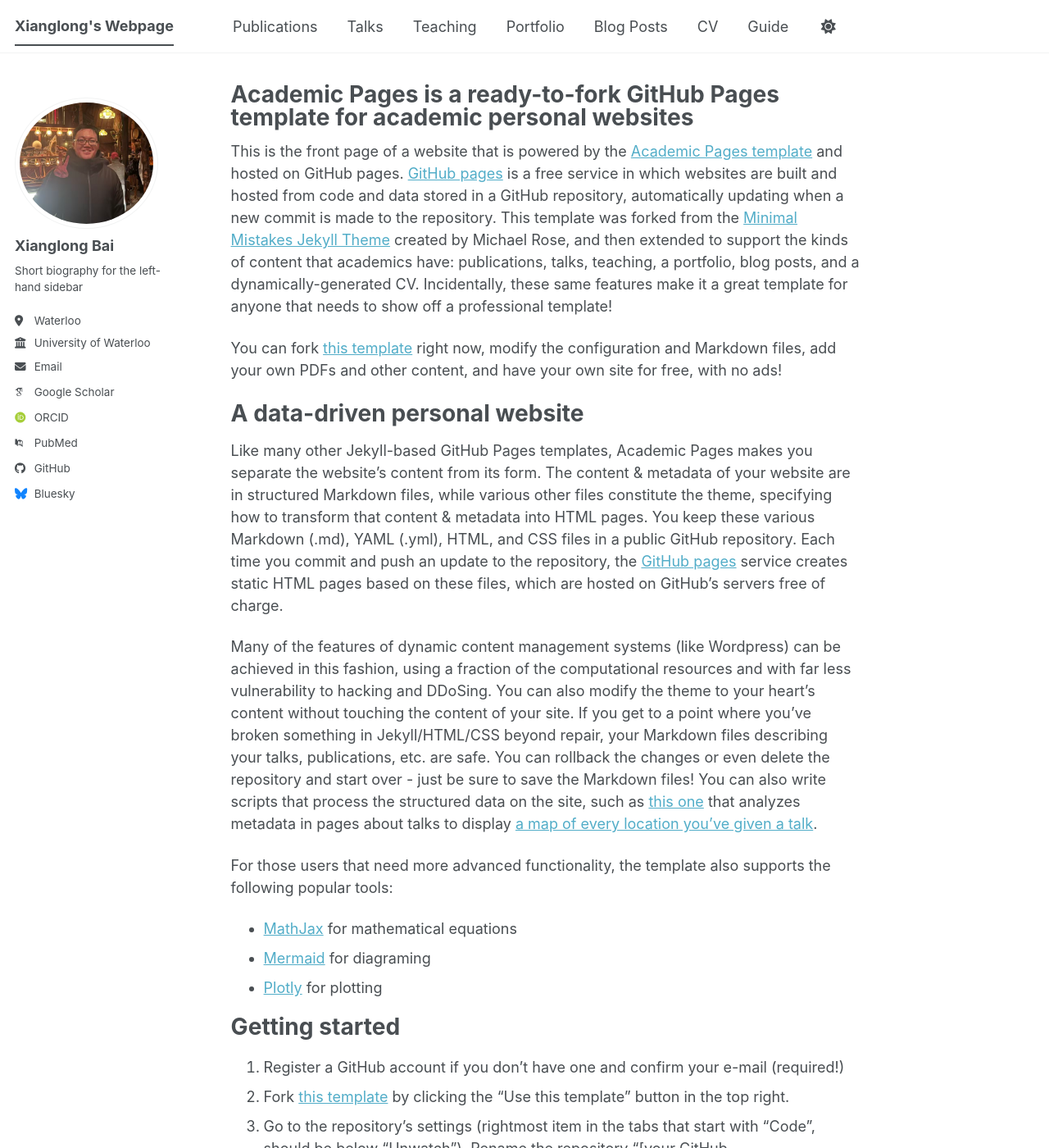
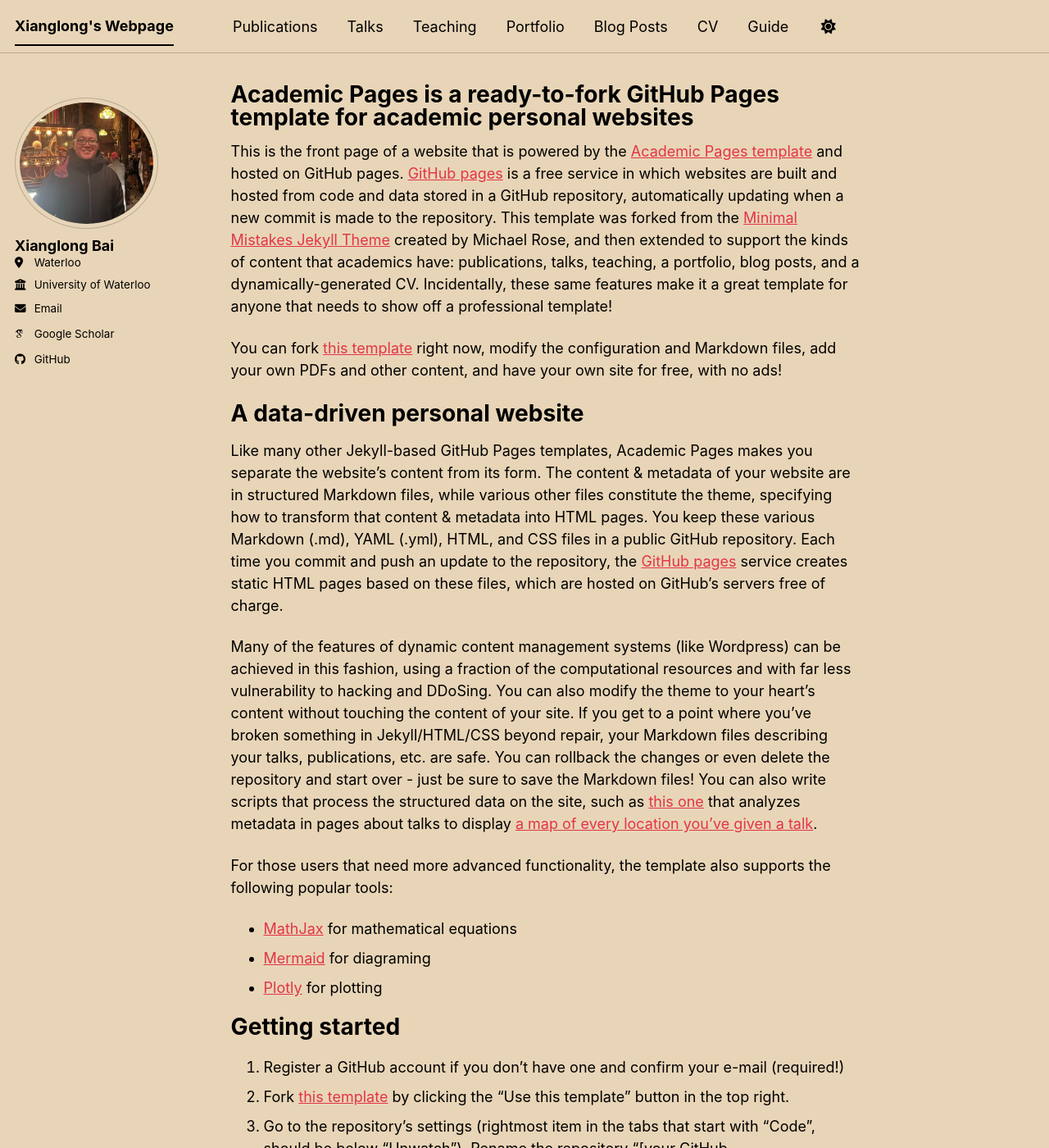
Before and after one commit to Xianglong-2000/Xianglong-2000.github.io, a Jekyll site: the page built from _pages/about.md, in a window 1280 px wide and 1400 px high. Shown: the whole window at 82% size. Built offline with Jekyll 4.4.1, drawn with Linux system fonts in a browser that asks for light colours; some web fonts are replaced; a script bundle is joined from its source files by our own code; library files that are not in the unit come from our copies.

Commit message:
Update _config.yml

```diff
--- a/_config.yml
+++ b/_config.yml
@@ -8,7 +8,7 @@
 
 # Basic Site Settings
 locale                   : "en-US"
-site_theme               : "default" # The available themes options are "default", "air", "sunrise", "mint", "dirt" and "contrast"
+site_theme               : "sunrise" # The available themes options are "default", "air", "sunrise", "mint", "dirt" and "contrast"
 title                    : "Xianglong's Webpage"
 title_separator          : "-"
 name                     : &name "Xianglong Bai"
@@ -26,7 +26,7 @@ author:
   avatar           : "profile.png"
   name             : "Xianglong Bai"
   pronouns         : # example: "she/her"
-  bio              : "Short biography for the left-hand sidebar"
+  bio              : # "Short biography for the left-hand sidebar"
   location         : "Waterloo"
   employer         : "University of Waterloo"
   uri              : # URL
@@ -35,13 +35,13 @@ author:
   # Academic websites
   academia         : # URL
   arxiv            : # URL - Update with the correct link to your profile
-  googlescholar    : "https://scholar.google.com/citations?user=PS_CX0AAAAAJ"
+  googlescholar    : "https://scholar.google.com/citations?user=KWqqI8UAAAAJ&hl=zh-CN"
   inspire-hep      : # URL
   impactstory      : # URL
-  orcid            : "https://orcid.org/yourorcidurl"
+  orcid            : #"https://orcid.org/yourorcidurl"
   semantic         : # URL
   ssrn             : # URL
-  pubmed           : "https://www.ncbi.nlm.nih.gov/pubmed/?term=john+snow"
+  pubmed           : #"https://www.ncbi.nlm.nih.gov/pubmed/?term=john+snow"
   researchgate     : # URL
   scopus           : # URL
   zotero           : # URL
@@ -57,7 +57,7 @@ author:
 
   # Social media
   artstation       : # Username
-  bluesky          : "bsky.app" # Replace this with you Bluesky username
+  bluesky          : #"bsky.app" # Replace this with you Bluesky username
   facebook         : # Username
   flickr           : # Username
   foursquare       : # Username
```
